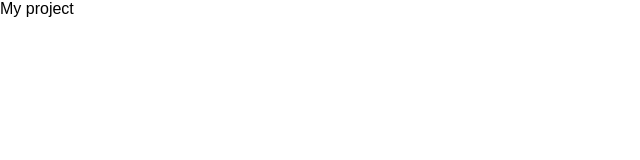
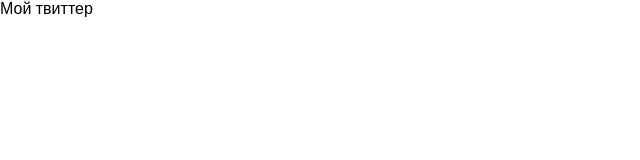
Before and after one commit to Skuznetz/react_3, a React (Create React App) app: page / in a window 1280 px wide. Shown: the top 160 px of the page, without its empty margins (0-640 px from the left). Built offline with nearby package versions, Linux system fonts and the light colour scheme.

Commit message:
начало

```diff
--- a/src/App.js
+++ b/src/App.js
@@ -5,7 +5,7 @@ class App extends Component {
   render() {
     return (
       <div className="App">
-        My project
+        Мой твиттер
       </div>
     );
   }
```
